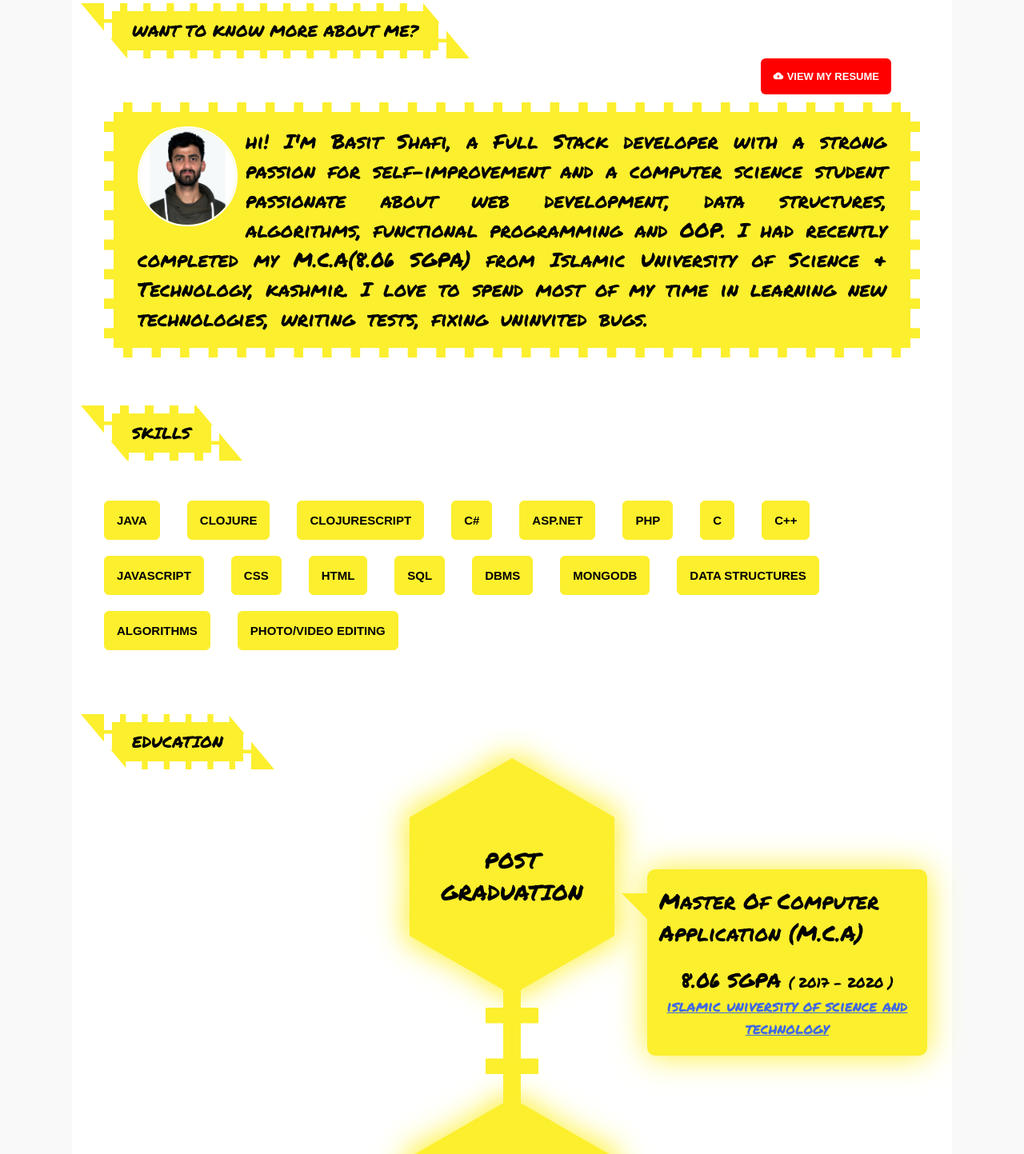
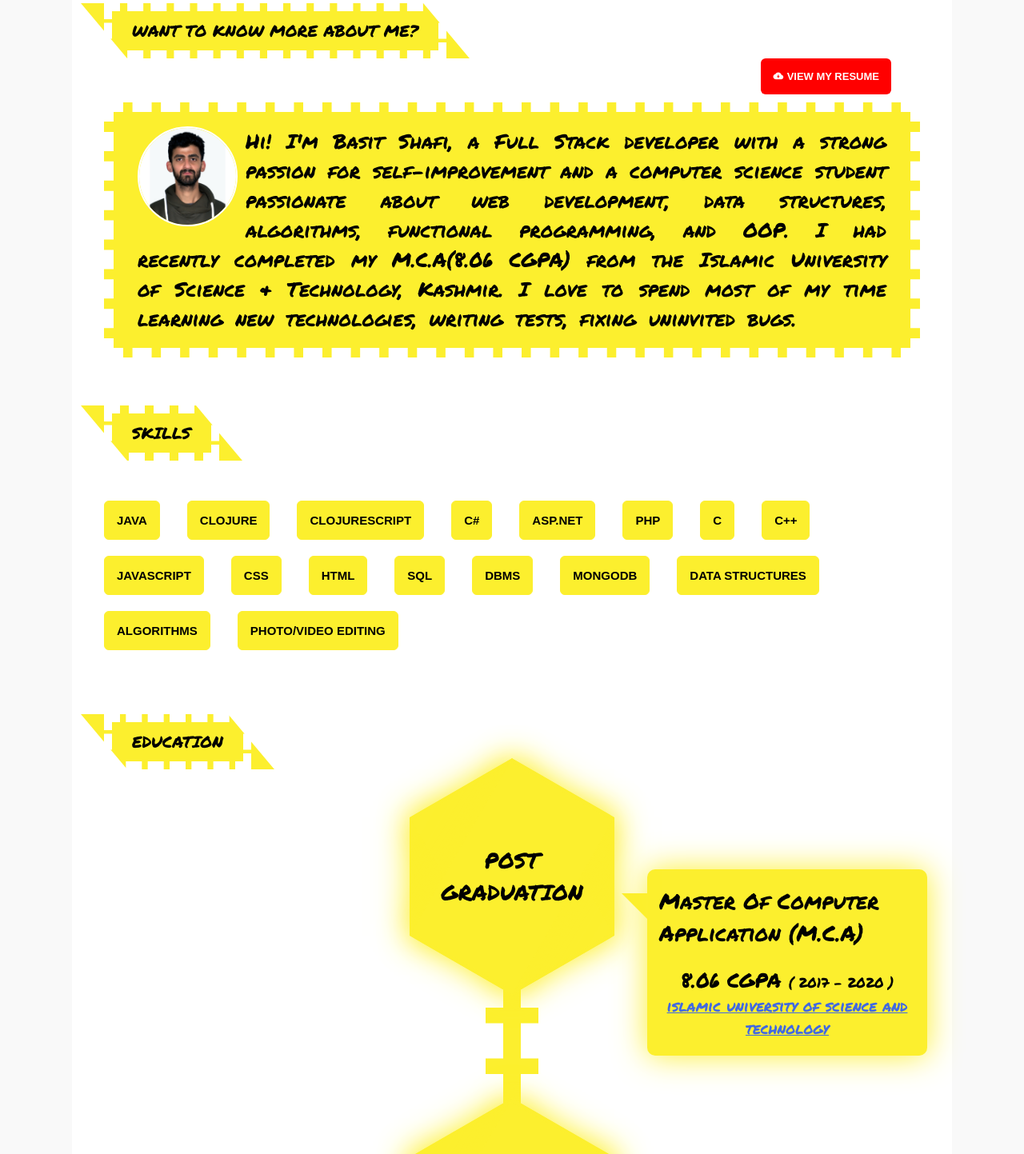
Before and after one commit to themustafabasit/themustafabasit.github.io, a plain HTML site: page index.html in a window 1280 px wide. Shown: the part 600-2043 px from the top of the page at 80% size. Drawn offline with Linux system fonts and the light colour scheme; files whose address does not match are found by name; a web font is replaced by a local one.

Commit message:
SGPA -> CGPA

```diff
--- a/index.html
+++ b/index.html
@@ -94,7 +94,7 @@
           <div class="who-bio">
             <div class="download-container">
               <a target="_blank"
-                href="https://drive.google.com/file/d/1Tv2VZ9BsL7yvXS09j4wSsLcGP0qUk31C/view?usp=drivesdk">view my
+                href="https://drive.google.com/file/d/1VDDCDTJw6mZn5PNjq-HH3bQCRzUIjlgm/view?usp=sharing">view my
                 resume</a>
 
               <div id="snackbar">
@@ -102,11 +102,10 @@
               </div>
             </div>
             <p><img src="./img/user-home.jpg" alt="">
-              hi! I'm Basit Shafi, a Full Stack developer with a strong passion for self-improvement and a computer
-              science student passionate about web development, data structures, algorithms, functional programming and
-              OOP. I had recently completed my M.C.A(8.06 SGPA) from Islamic University of Science & Technology,
-              kashmir. I love to spend most of my time in learning new technologies, writing tests, fixing uninvited
-              bugs.
+              Hi! I'm Basit Shafi, a Full Stack developer with a strong passion for self-improvement and a computer
+              science student passionate about web development, data structures, algorithms, functional programming, and
+              OOP. I had recently completed my M.C.A(8.06 CGPA) from the Islamic University of Science & Technology,
+              Kashmir. I love to spend most of my time learning new technologies, writing tests, fixing uninvited bugs.
             </p>
 
           </div>
@@ -152,7 +151,7 @@
               <button class="hexa">Post graduation</button>
               <div class="hexa-partner">
                 <li class="what">Master of Computer Application (M.C.A)</li>
-                <li class="percentage"><span> 8.06 SGPA </span> <b> ( 2017 - 2020 ) </b></li>
+                <li class="percentage"><span> 8.06 CGPA </span> <b> ( 2017 - 2020 ) </b></li>
                 <li class="from"><a href="https://www.iustlive.com/Index/Default.aspx" target="_blank">islamic
                     university of science and technology</a></li>
               </div>
```
